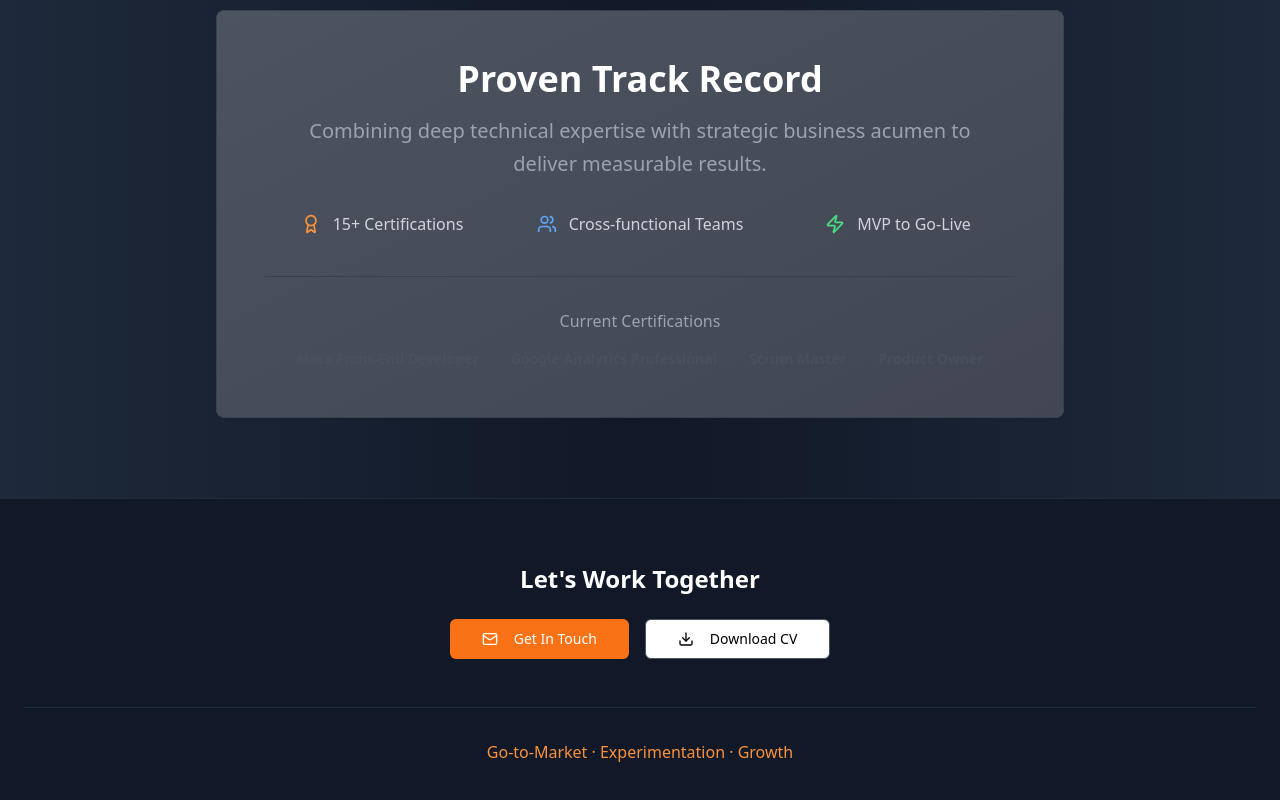
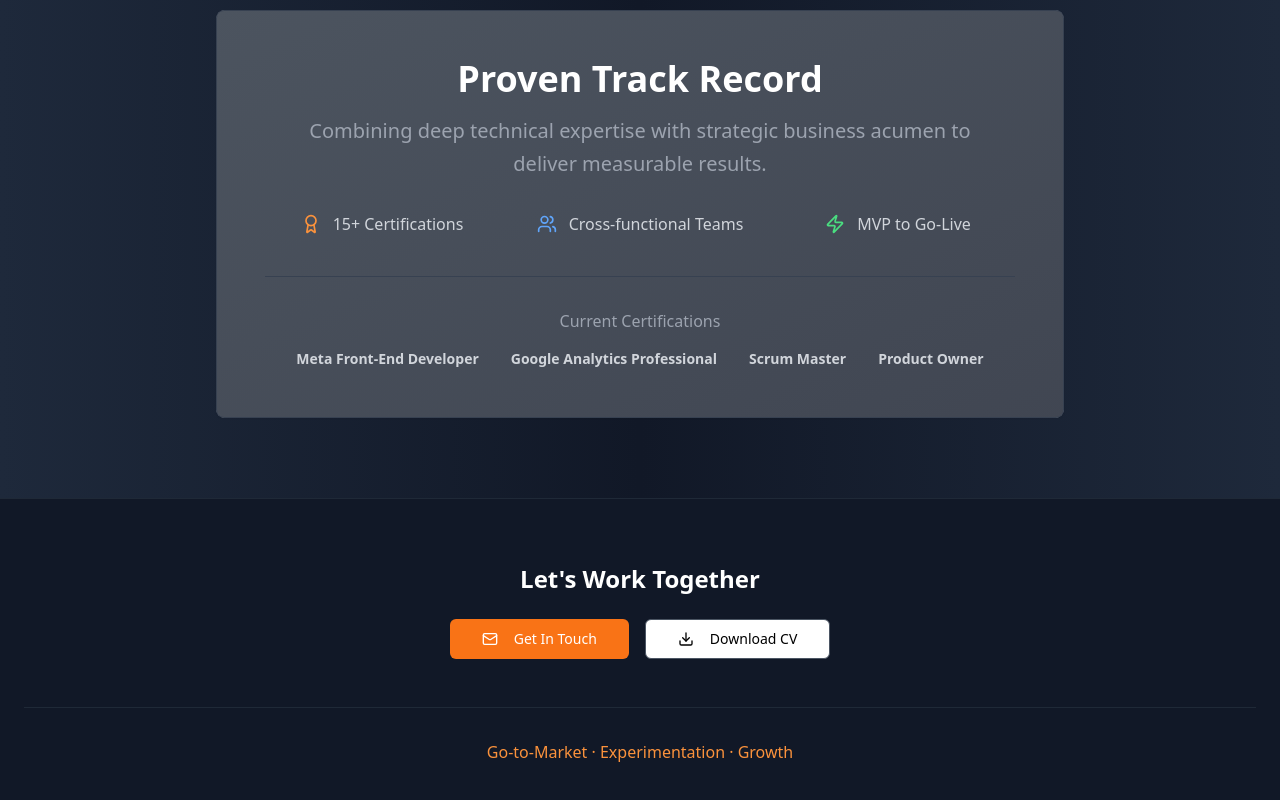
Before and after one commit to muzzyhaile/consultingmh, a React (Vite) app: page / in a window 1280 px wide. Shown: the part 4762-5562 px from the top of the page. Built offline with nearby package versions, Linux system fonts and the light colour scheme.

Commit message:
Fix certification text readability - improved contrast and removed opacity

```diff
--- a/src/components/Newsletter.tsx
+++ b/src/components/Newsletter.tsx
@@ -36,11 +36,11 @@ const Newsletter = () => {
             {/* Certifications */}
             <div className="pt-8 border-t border-gray-700">
               <p className="text-gray-400 mb-4">Current Certifications</p>
-              <div className="flex justify-center items-center gap-8 opacity-60 flex-wrap">
-                <div className="text-sm font-semibold text-gray-600">Meta Front-End Developer</div>
-                <div className="text-sm font-semibold text-gray-600">Google Analytics Professional</div>
-                <div className="text-sm font-semibold text-gray-600">Scrum Master</div>
-                <div className="text-sm font-semibold text-gray-600">Product Owner</div>
+              <div className="flex justify-center items-center gap-8 flex-wrap">
+                <div className="text-sm font-semibold text-gray-300">Meta Front-End Developer</div>
+                <div className="text-sm font-semibold text-gray-300">Google Analytics Professional</div>
+                <div className="text-sm font-semibold text-gray-300">Scrum Master</div>
+                <div className="text-sm font-semibold text-gray-300">Product Owner</div>
               </div>
             </div>
           </CardContent>
```
